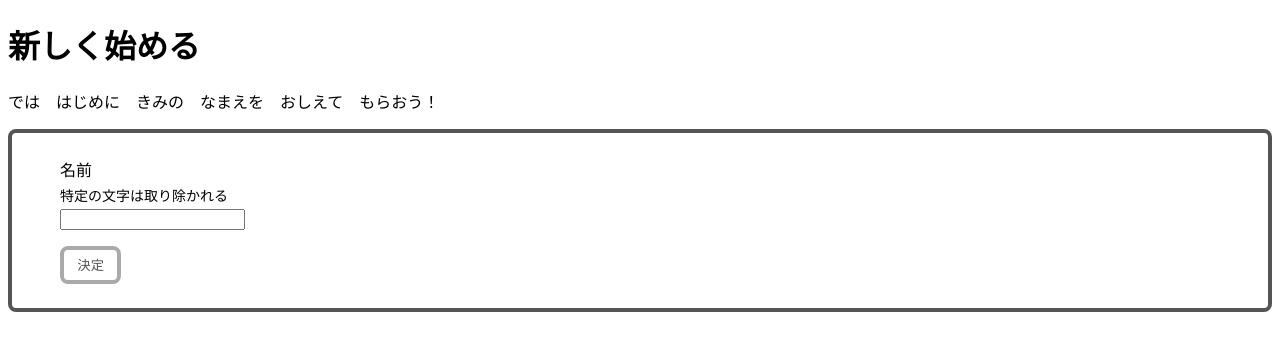
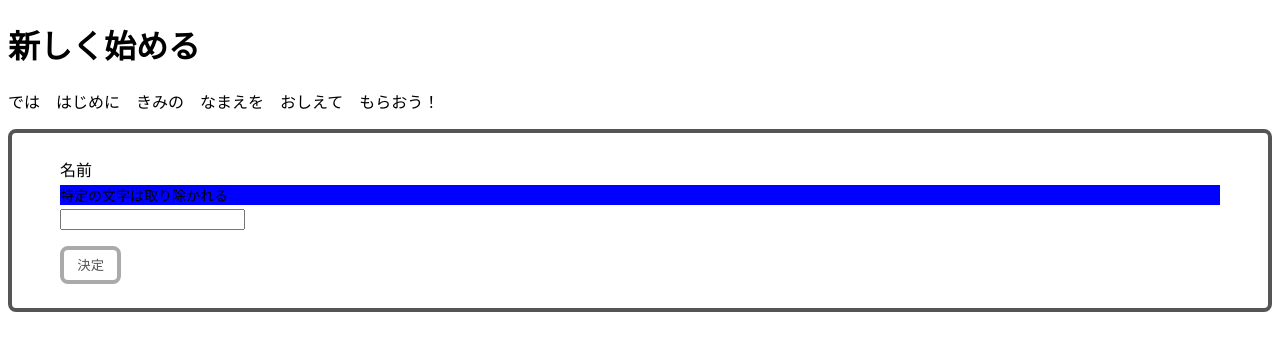
Before and after one commit to ohbashin/hello-world, a Nuxt app: page /new in a window 1280 px wide. Shown: the top 350 px of the page. Built offline with nearby package versions, Linux system fonts and the light colour scheme.

Commit message:
Update new.vue

```diff
--- a/pages/new.vue
+++ b/pages/new.vue
@@ -28,7 +28,7 @@ const { dialog, onOpen, onClose } = useDialog();
     <form @submit.prevent>
       <div class="item">
         <label for="name">名前</label>
-        <span id="name-description">特定の文字は取り除かれる</span>
+        <span id="name-description" style="background-color: blue;">特定の文字は取り除かれる</span>
         <input id="name" v-model="trainerName" aria-describedby="name-description" @keydown.enter="valid && onOpen(true)"/>
       </div>
       <GamifyButton type="button" :disabled="!valid" @click="onOpen(true)">決定</GamifyButton>
```
